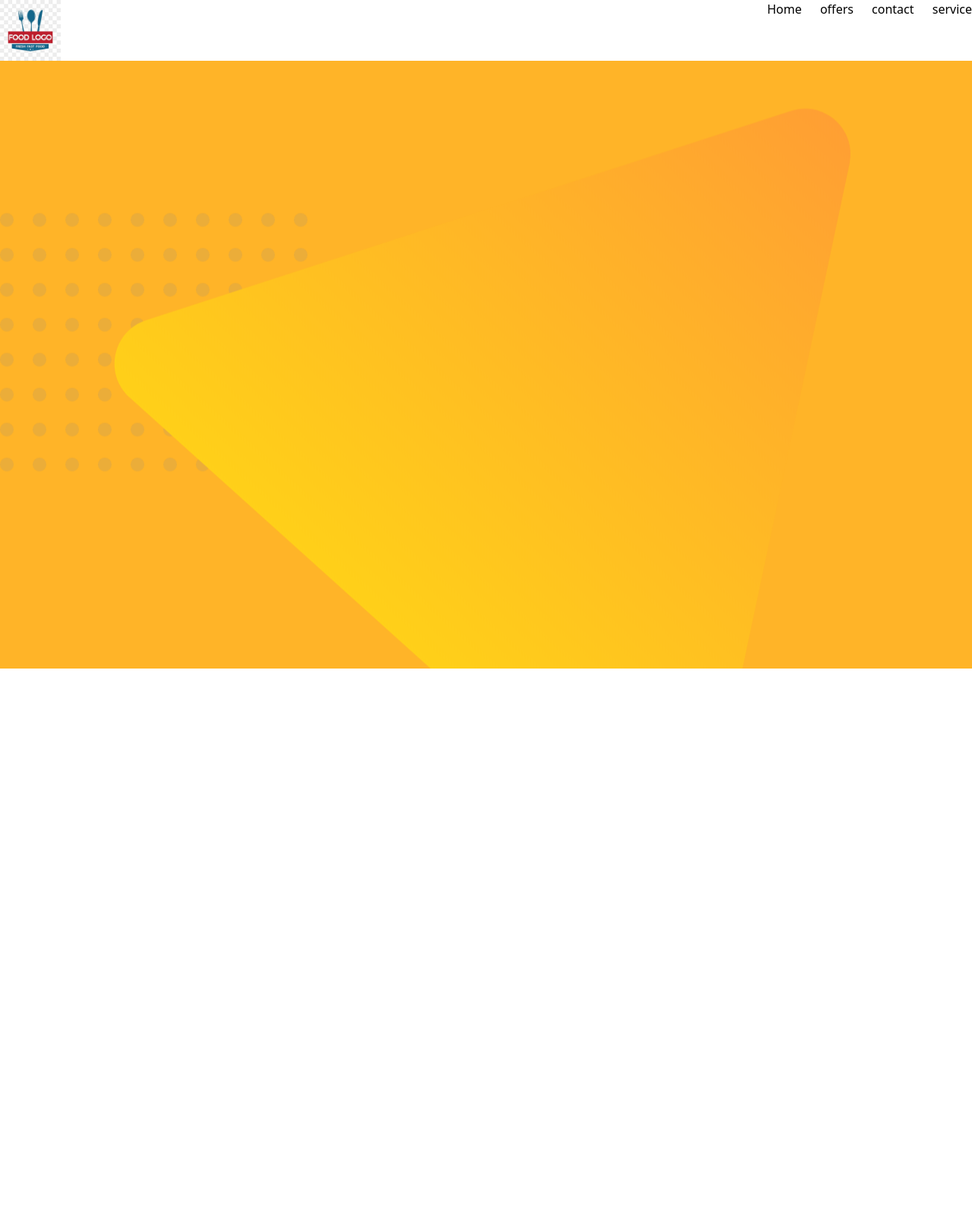
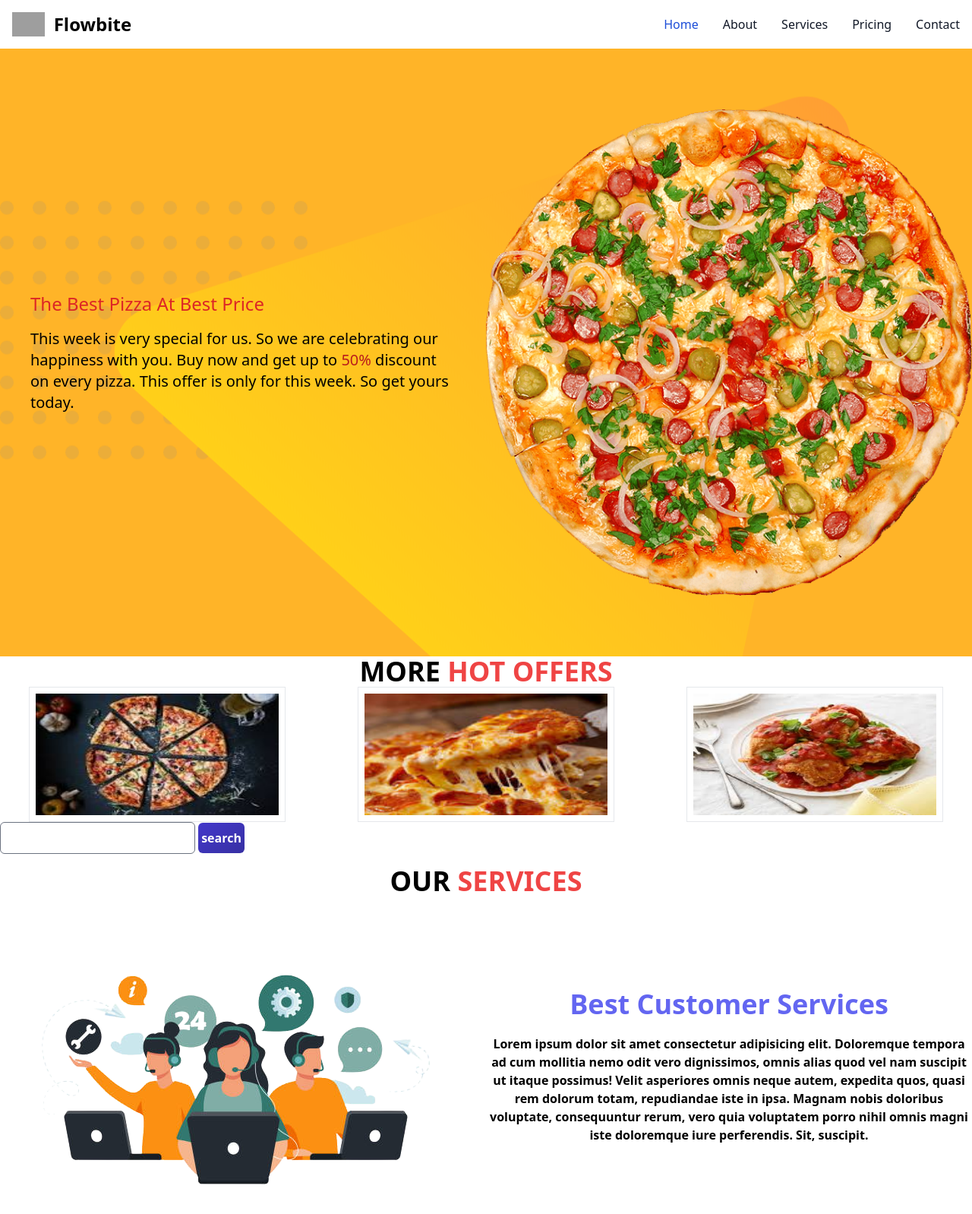
Before and after one commit to developermdtanvir/food_dalivary, a plain HTML site: page index.html in a window 1280 px wide. Shown: the whole page at 76% size. Before the commit the page ends 880 px from the top, so only its background shows below. Drawn offline with nearby package versions, Linux system fonts and the light colour scheme; no server answers; grey boxes are pictures that could not be loaded.

Commit message:
my website services site is working

```diff
--- a/index.html
+++ b/index.html
@@ -6,24 +6,104 @@
     <meta name="viewport" content="width=device-width, initial-scale=1.0">
     <title>E-Food</title>
     <link rel="stylesheet" href="./style/style.css">
+    <link href="https://cdnjs.cloudflare.com/ajax/libs/flowbite/1.6.4/flowbite.min.css" rel="stylesheet" />
     <script src="https://cdn.tailwindcss.com"></script>
 </head>
 <body>
     <header>
-        <nav class=" flex justify-between">
-            <div>
-                <img class="h-20 w-20" src="./images/logo.jpg" alt="">
+
+<nav class="bg-white border-gray-200 dark:bg-gray-900">
+    <div class="max-w-screen-xl flex flex-wrap items-center justify-between mx-auto p-4">
+      <a href="https://flowbite.com/" class="flex items-center">
+          <img src="https://flowbite.com/docs/images/logo.svg" class="h-8 mr-3" alt="Flowbite Logo" />
+          <span class="self-center text-2xl font-semibold whitespace-nowrap dark:text-white">Flowbite</span>
+      </a>
+      <button data-collapse-toggle="navbar-default" type="button" class="inline-flex items-center p-2 ml-3 text-sm text-gray-500 rounded-lg md:hidden hover:bg-gray-100 focus:outline-none focus:ring-2 focus:ring-gray-200 dark:text-gray-400 dark:hover:bg-gray-700 dark:focus:ring-gray-600" aria-controls="navbar-default" aria-expanded="false">
+        <span class="sr-only">Open main menu</span>
+        <svg class="w-6 h-6" aria-hidden="true" fill="currentColor" viewBox="0 0 20 20" xmlns="http://www.w3.org/2000/svg"><path fill-rule="evenodd" d="M3 5a1 1 0 011-1h12a1 1 0 110 2H4a1 1 0 01-1-1zM3 10a1 1 0 011-1h12a1 1 0 110 2H4a1 1 0 01-1-1zM3 15a1 1 0 011-1h12a1 1 0 110 2H4a1 1 0 01-1-1z" clip-rule="evenodd"></path></svg>
+      </button>
+      <div class="hidden w-full md:block md:w-auto" id="navbar-default">
+        <ul class="font-medium flex flex-col p-4 md:p-0 mt-4 border border-gray-100 rounded-lg bg-gray-50 md:flex-row md:space-x-8 md:mt-0 md:border-0 md:bg-white dark:bg-gray-800 md:dark:bg-gray-900 dark:border-gray-700">
+          <li>
+            <a href="#" class="block py-2 pl-3 pr-4 text-white bg-blue-700 rounded md:bg-transparent md:text-blue-700 md:p-0 dark:text-white md:dark:text-blue-500" aria-current="page">Home</a>
+          </li>
+          <li>
+            <a href="#" class="block py-2 pl-3 pr-4 text-gray-900 rounded hover:bg-gray-100 md:hover:bg-transparent md:border-0 md:hover:text-blue-700 md:p-0 dark:text-white md:dark:hover:text-blue-500 dark:hover:bg-gray-700 dark:hover:text-white md:dark:hover:bg-transparent">About</a>
+          </li>
+          <li>
+            <a href="#" class="block py-2 pl-3 pr-4 text-gray-900 rounded hover:bg-gray-100 md:hover:bg-transparent md:border-0 md:hover:text-blue-700 md:p-0 dark:text-white md:dark:hover:text-blue-500 dark:hover:bg-gray-700 dark:hover:text-white md:dark:hover:bg-transparent">Services</a>
+          </li>
+          <li>
+            <a href="#" class="block py-2 pl-3 pr-4 text-gray-900 rounded hover:bg-gray-100 md:hover:bg-transparent md:border-0 md:hover:text-blue-700 md:p-0 dark:text-white md:dark:hover:text-blue-500 dark:hover:bg-gray-700 dark:hover:text-white md:dark:hover:bg-transparent">Pricing</a>
+          </li>
+          <li>
+            <a href="#" class="block py-2 pl-3 pr-4 text-gray-900 rounded hover:bg-gray-100 md:hover:bg-transparent md:border-0 md:hover:text-blue-700 md:p-0 dark:text-white md:dark:hover:text-blue-500 dark:hover:bg-gray-700 dark:hover:text-white md:dark:hover:bg-transparent">Contact</a>
+          </li>
+        </ul>
+      </div>
+    </div>
+  </nav>
+
+
+        <div id="banner" class=" h-screen flex flex-col lg:flex-row justify-between bg-[#ffb428] bg-image">
+            <div class=" my-auto p-10 lg:w-1/2 px-10 space-y-4">
+                <h1 class=" text-red-600 text-2xl">The Best Pizza At Best Price</h1>
+                <h3 class=" text-xl">This week is very special for us. So we are celebrating our happiness with you. Buy now and get up to <span class=" text-red-700">50%</span> discount on every pizza. This offer is only for this week. So get yours today.</h3>
             </div>
-            <div class=" space-x-5">
-                <a href="">Home</a>
-                <a href="">offers</a>
-                <a href="">contact</a>
-                <a href="">service</a>
+            <div class="  lg:w-1/2 flex items-center">
+                <img class="h-[80%] mx-auto" src="./images/pizza_1.png" alt="">
             </div>
-        </nav>
+        </div>
     </header>
-    <div id="banner" class=" h-screen bg-[#ffb428] bg-image">
-        <h1></h1>
-    </div>
+
+    <main>
+
+        <section id="offer">
+            <h1 class=" text-4xl text-center font-bold">MORE <span class=" text-4xl text-red-500">HOT OFFERS</span></h1>
+
+            <div class=" grid grid-cols-1 md:grid-cols-3 lg:grid-cols-3 gap-5">
+                <div class=" p-2 border mx-auto hover:scale-95  transition-all duration-1000 cursor-pointer">
+                    <img class=" lg:w-80 h-40" src="./images/fizza.jpg" alt="">
+                </div>
+                <div class=" p-2 border mx-auto hover:scale-95  transition-all duration-1000 cursor-pointer">
+                    <img class="  lg:w-80 h-40" src="./images/barger.jpg" alt="">
+                </div>
+                <div class=" p-2 border mx-auto hover:scale-95  transition-all duration-1000 cursor-pointer">
+                    <img class="  lg:w-80 h-40" src="./images/ciken.jpg" alt="">
+                </div>
+            </div>
+        </section>
+        <div>
+          <input type="text" class=" border rounded-md" value="" id="search">
+          <button id="search_btn" class=" py-2 px-1 bg-gradient-to-br from-indigo-700 to-indigo-800 rounded-md font-bold text-white">search</button>
+        </div>
+        <section id="product" class=" grid grid-cols-1 lg:grid-cols-3 gap-5">
+
+        </section>
+
+        <section id="services" class=" my-4">
+          <h1 class=" text-4xl text-center font-bold">OUR <span class=" text-4xl text-red-500">SERVICES</span></h1>
+
+          <div class=" flex flex-col lg:flex-row md:flex-row mt-10">
+            <div class=" w-1/2 mx-auto">
+              <img src="./images/srevice-1.png" alt="">
+            </div>
+            <div class="w-1/2 mx-auto my-auto text-center space-y-5">
+              <h1 class=" text-4xl font-bold text-indigo-500 ">Best Customer Services</h1>
+              <p class="font-semibold">Lorem ipsum dolor sit amet consectetur adipisicing elit. Doloremque tempora ad cum mollitia nemo odit vero dignissimos, omnis alias quod vel nam suscipit ut itaque possimus! Velit asperiores omnis neque autem, expedita quos, quasi rem dolorum totam, repudiandae iste in ipsa. Magnam nobis doloribus voluptate, consequuntur rerum, vero quia voluptatem porro nihil omnis magni iste doloremque iure perferendis. Sit, suscipit.</p>
+            </div>
+          </div>
+
+        </section>
+    </main>
+
+
+
+    <!-- custom javascript code hare -->
+
+    <script src="./script.js"></script>
+
+    <!-- flowbite cdn link -->
+    <script src="https://cdnjs.cloudflare.com/ajax/libs/flowbite/1.6.4/flowbite.min.js"></script>
 </body>
 </html>
--- /dev/null
+++ b/script.js
@@ -0,0 +1,45 @@
+const product = document.getElementById('product');
+
+fetch(`http://localhost:5000/foods`)
+    .then(res => res.json())
+    .then(data => {
+        displayFoods(data)
+    })
+
+
+const displayFoods = (data) => {
+    data.forEach(element => {
+        console.log(element)
+        const div = document.createElement('div');
+
+        product.appendChild(div);
+
+        div.innerHTML = `
+            <div class=' text-center border w-96 flex flex-col justify-center items-center p-4 space-y-2'>
+                <img class="w-80" src=${element.image} />
+                <h1 class="font-bold">${element.product_name}</h1>
+            </div>
+        `
+
+    });
+}
+
+
+
+document.getElementById('search_btn').addEventListener('click', () => {
+    const search = document.getElementById('search').value
+
+
+    fetch(`http://localhost:5000/foods?search=${search}`)
+        .then(res => res.json())
+        .then(data => {
+            displayFoods(data)
+
+        })
+
+    // fetch(`http://localhost:5000/foods?search=${search}`)
+    //     .then(res => res.json())
+    //     .then(data => {
+    //         console.log(data);
+    //     })
+})
```
Also changed, not shown: images/barger.jpg (added), images/ciken.jpg (added), images/fizza.jpg (added), images/menu.png (added), images/pizza_1.png (added), images/srevice-1.png (added), 1 other file.
